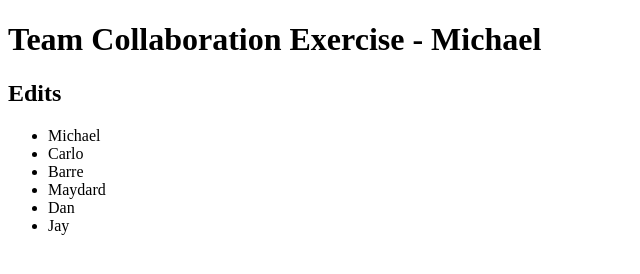
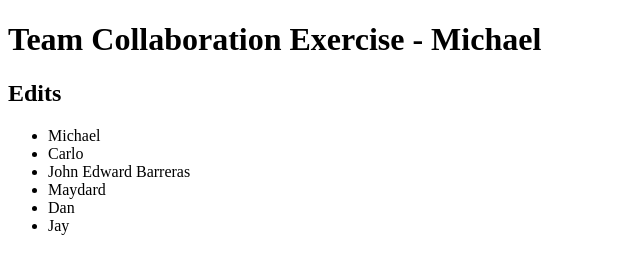
Before and after one commit to supermayk2018-source/michael, a plain HTML site: page index.html in a window 1280 px wide. Shown: the full height of the page, 0-640 px from the left. Drawn offline with Linux system fonts and the light colour scheme.

Commit message:
Changes Barre name into Full name index.html

```diff
--- a/index.html
+++ b/index.html
@@ -13,7 +13,7 @@
     <ul>
       <li>Michael</li>
       <li>Carlo</li>
-      <li>Barre</li>
+      <li>John Edward Barreras</li>
       <li>Maydard</li>
       <li>Dan</li>
       <li>Jay</li>
```
